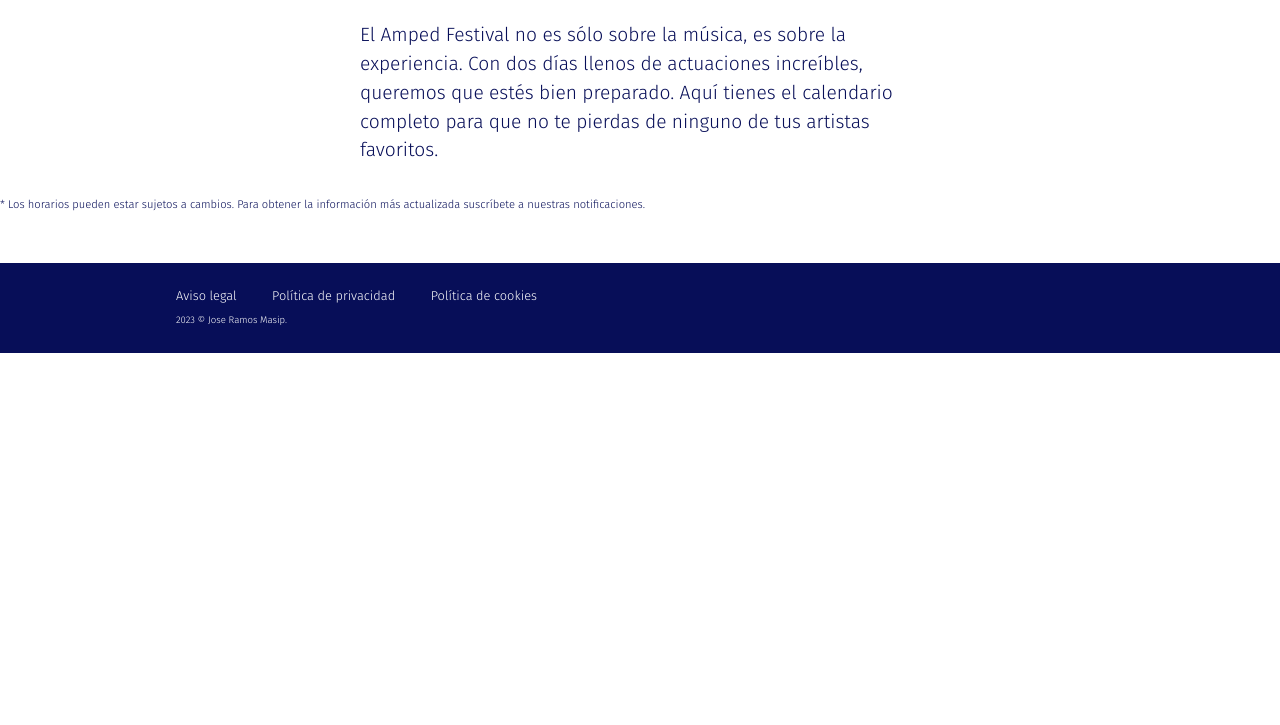
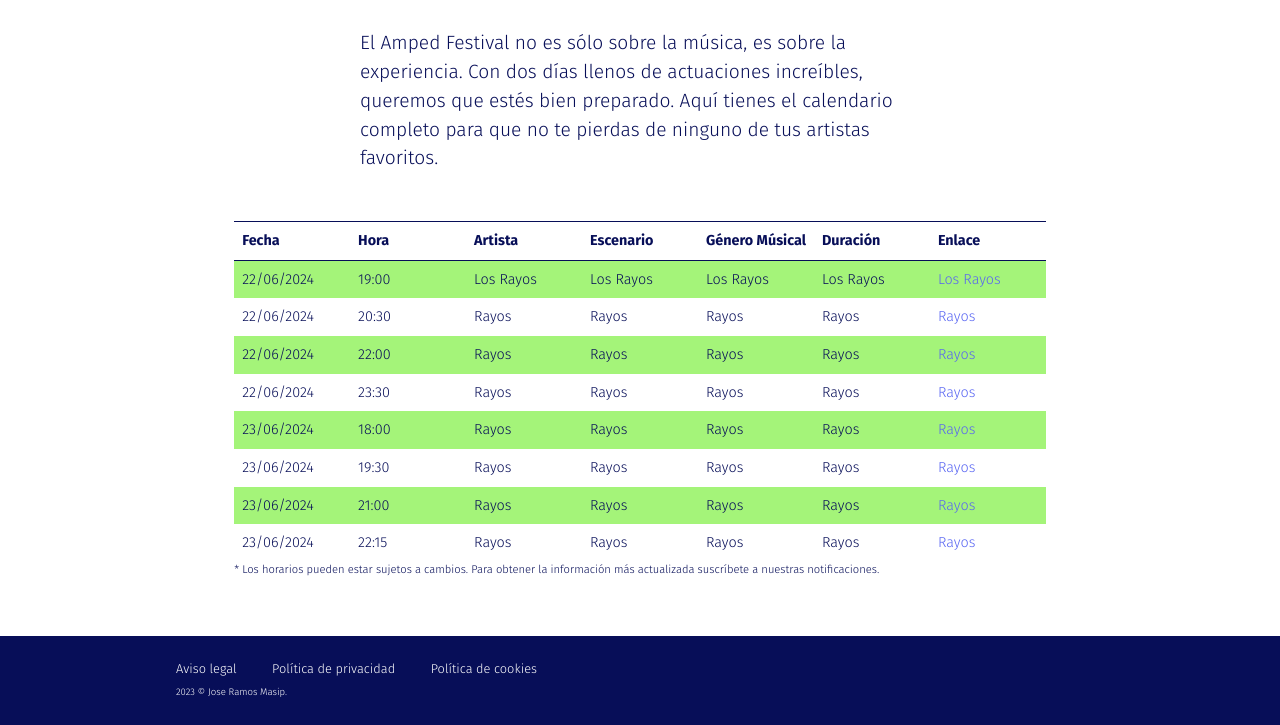
Before and after one commit to jramma/P2htmlcss, a plain HTML site: page calendario.html in a window 1280 px wide. Shown: the part 249-974 px from the top of the page. Before the commit the page ends 800 px from the top, so only its background shows below. Drawn offline with Linux system fonts and the light colour scheme.

Commit message:
cuadricula

```diff
--- a/calendario.html
+++ b/calendario.html
@@ -39,25 +39,116 @@
       </div>
     </header>
     <main class="cuerpo contenedor">
-      <div>
       <div class="item">
         <h2>Calendario de conciertos</h2>
         <p class="intro_info">
-            El Amped Festival no es sólo sobre la música, es sobre la
-            experiencia. Con dos días llenos de actuaciones increíbles, queremos
-            que estés bien preparado. Aquí tienes el calendario completo para
-            que no te pierdas de ninguno de tus artistas favoritos.
+          El Amped Festival no es sólo sobre la música, es sobre la experiencia.
+          Con dos días llenos de actuaciones increíbles, queremos que estés bien
+          preparado. Aquí tienes el calendario completo para que no te pierdas
+          de ninguno de tus artistas favoritos.
         </p>
       </div>
       <div class="item">
-          <div id="calendario item">
+        <div id="calendario">
+          <div class="cuadricula">
+            <div class="columna">
+              <div class="item head">
+                <p><b>Fecha</b></p>
+              </div>
+              <div class="item green"><p>22/06/2024</p></div>
+              <div class="item"><p>22/06/2024</p></div>
+              <div class="item green"><p>22/06/2024</p></div>
+              <div class="item"><p>22/06/2024</p></div>
+              <div class="item green"><p>23/06/2024</p></div>
+              <div class="item"><p>23/06/2024</p></div>
+              <div class="item green"><p>23/06/2024</p></div>
+              <div class="item"><p>23/06/2024</p></div>
+
+            </div>
+            <div class="columna">
+              <div class="item head">
+                <p><b>Hora</b></p>
+              </div>
+              <div class="item green"><p>19:00</p></div>
+              <div class="item"><p>20:30</p></div>
+              <div class="item green"><p>22:00</p></div>
+              <div class="item"><p>23:30</p></div>
+              <div class="item green"><p>18:00</p></div>
+              <div class="item"><p>19:30</p></div>
+              <div class="item green"><p>21:00</p></div>
+              <div class="item"><p>22:15</p></div>
+            </div>
+            <div class="columna">
+              <div class="item head">
+                <p><b>Artista</b></p>
+              </div>
+              <div class="item green"><p>Los Rayos</p></div>
+              <div class="item"><p>Rayos</p></div>
+              <div class="item green"><p>Rayos</p></div>
+              <div class="item"><p>Rayos</p></div>
+              <div class="item green"><p>Rayos</p></div>
+              <div class="item"><p>Rayos</p></div>
+              <div class="item green"><p>Rayos</p></div>
+              <div class="item"><p>Rayos</p></div>
+            </div>
+            <div class="columna">
+              <div class="item head">
+                <p><b>Escenario</b></p>
+              </div>
+              <div class="item green"><p>Los Rayos</p></div>
+              <div class="item"><p>Rayos</p></div>
+              <div class="item green"><p>Rayos</p></div>
+              <div class="item"><p>Rayos</p></div>
+              <div class="item green"><p>Rayos</p></div>
+              <div class="item"><p>Rayos</p></div>
+              <div class="item green"><p>Rayos</p></div>
+              <div class="item"><p>Rayos</p></div>
+            </div>
+            <div class="columna">
+              <div class="item head">
+                <p><b>Género Músical</b></p>
+              </div>
+              <div class="item green"><p>Los Rayos</p></div>
+              <div class="item"><p>Rayos</p></div>
+              <div class="item green"><p>Rayos</p></div>
+              <div class="item"><p>Rayos</p></div>
+              <div class="item green"><p>Rayos</p></div>
+              <div class="item"><p>Rayos</p></div>
+              <div class="item green"><p>Rayos</p></div>
+              <div class="item"><p>Rayos</p></div>
+            </div>
+            <div class="columna">
+              <div class="item head">
+                <p><b>Duración</b></p>
+              </div>
+              <div class="item green"><p>Los Rayos</p></div>
+              <div class="item"><p>Rayos</p></div>
+              <div class="item green"><p>Rayos</p></div>
+              <div class="item"><p>Rayos</p></div>
+              <div class="item green"><p>Rayos</p></div>
+              <div class="item"><p>Rayos</p></div>
+              <div class="item green"><p>Rayos</p></div>
+              <div class="item"><p>Rayos</p></div>
+            </div>
+            <div class="columna">
+              <div class="item head">
+                <p><b>Enlace</b></p>
+              </div>
+              <div class="item green"><p><a>Los Rayos</a></p></div>
+              <div class="item"><p><a>Rayos</a></p></div>
+              <div class="item green"><p><a>Rayos</a></p></div>
+              <div class="item"><p><a>Rayos</a></p></div>
+              <div class="item green"><p><a>Rayos</a></p></div>
+              <div class="item"><p><a>Rayos</a></p></div>
+              <div class="item green"><p><a>Rayos</a></p></div>
+              <div class="item"><p><a>Rayos</a></p></div>
+            </div>
+          </div>
           <div id="postfoto">
             <p>
               * Los horarios pueden estar sujetos a cambios. Para obtener la
-                información más actualizada suscríbete a nuestras
-                notificaciones.
+              información más actualizada suscríbete a nuestras notificaciones.
             </p>
-            </div>
           </div>
         </div>
       </div>
--- a/css/estilos.css
+++ b/css/estilos.css
@@ -242,3 +242,32 @@ h4 {
 p{
   text-align: left;
 }
+
+/* cuadricula----------------------- */
+#calendario{
+  display: inline-block;
+}
+.cuadricula {
+  display: grid;
+  grid-template-columns: repeat(7, 1fr);
+}
+
+.columna {
+  text-align: left;
+}
+.cuadricula a{
+  color: #5865f2;
+}
+.green{
+  background-color: #a4f479;
+}
+.cuadricula p{
+  margin: 0;
+}
+.item{
+  padding: 0.5rem;
+}
+.head{
+  border-top: 1px solid #070e58;
+  border-bottom: 1px solid #070e58 ;
+}
```
Lines whose indentation alone changed are shown as unchanged.
